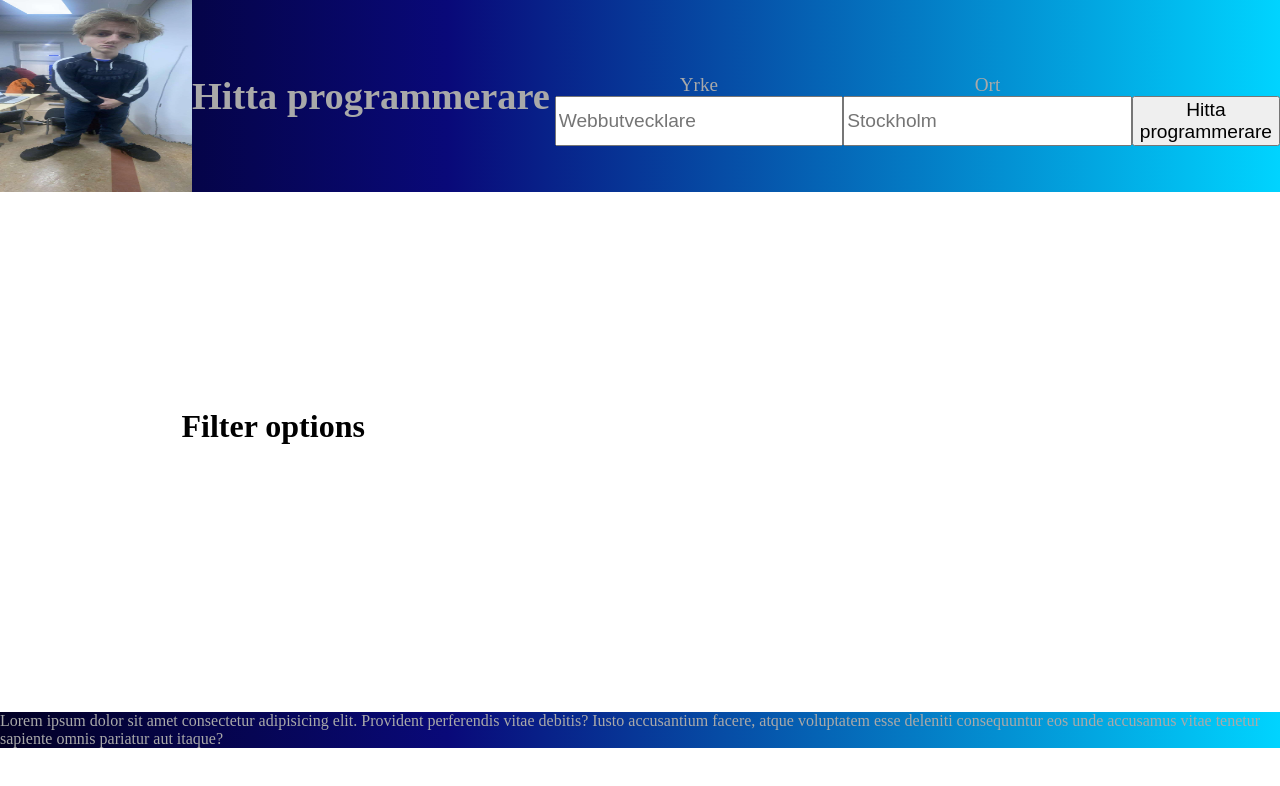
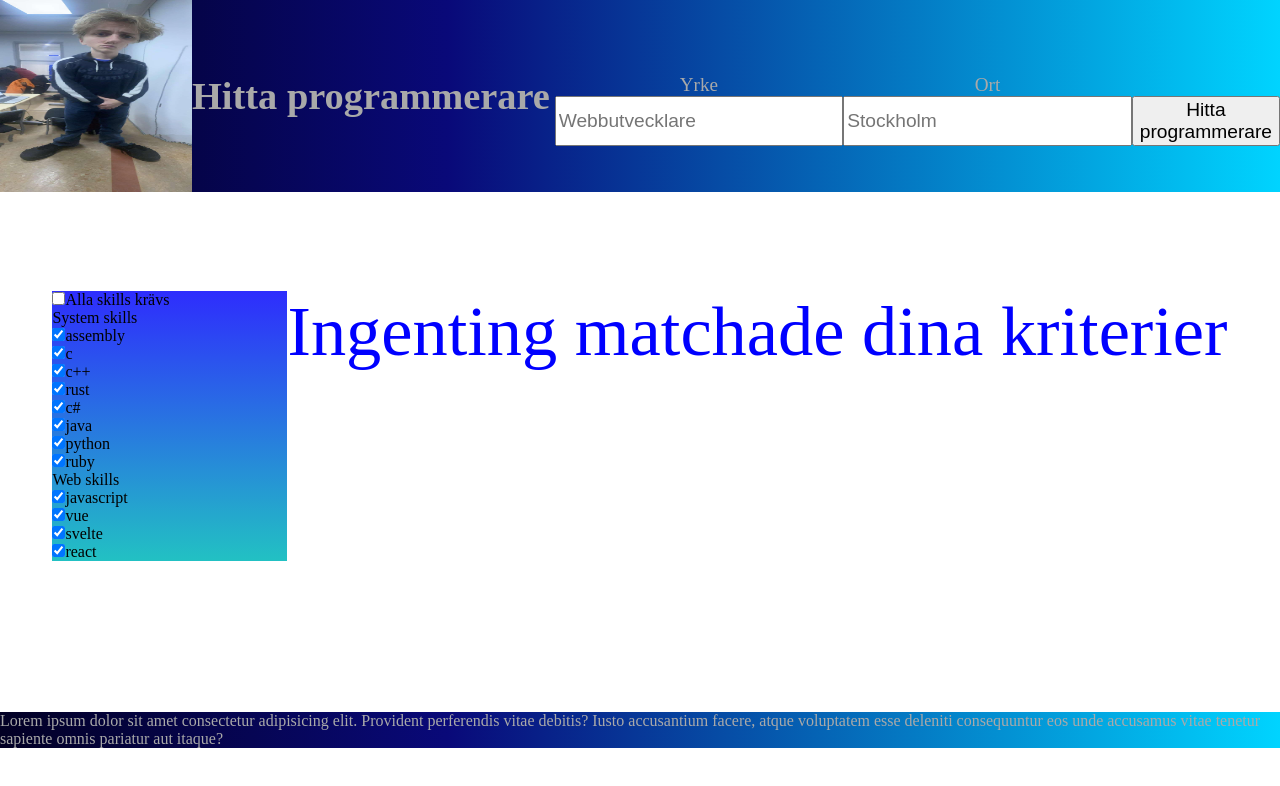
Before and after one commit to sampaixd/HittaProgrammerare, a Vue app: page /search-results/1/1 in a window 1280 px wide. Shown: the top 786 px of the page. Built offline with nearby package versions, Linux system fonts and the light colour scheme.

Commit message:
filter and searchResults work

```diff
--- a/index.html
+++ b/index.html
@@ -13,7 +13,7 @@
 </html>
 
 <style>
-  * { margin: 0 !important; }
+  * { margin: 0}
   #app {
     min-height: 100vh;
     display: grid;
--- a/src/App.vue
+++ b/src/App.vue
@@ -16,10 +16,6 @@ export default {
   methods: {
     Search(yrke, ort) {
       this.$router.replace(`/search-results/${ort}/${yrke}`);
-      // TODO fixa ett smart sätt att transistiona från yrke x och ort Y
-      // till att ha en meny på filterade resultat, bestäm vilken data
-      // som ska skickas till filterade menyn, vart filtreringen sker
-      // samt hur allting tas till SearchResults.vue
     }
 
   }
--- a/src/SearchResults.vue
+++ b/src/SearchResults.vue
@@ -1,20 +1,26 @@
 <script setup>
 import { data } from './store.js';
+import FilterTable from './components/FilterTable.vue';
 </script>
 
 <template>
     <div class="body">
-        <div>
-            <h1>Filter options</h1>
+        <div class="filterTable">
+            <FilterTable @skillChanged="filterSkill" @priceChanged="filterPrice"
+                @allSkillsRequiredSwitch="allSkillsRequiredSwitch" />
         </div>
-        <div>
+        <div v-if="programmerare.length > 0">
             <div v-for="prog in programmerare" class="programmerare">
-                <span>namn: {{  prog.name  }}</span>
-                <span> yrke: {{  prog.yrke  }}</span>
-                <span> ort: {{  prog.ort  }}</span>
-                <span> skills: <span v-for="skill in prog.skills"> {{  skill + ", "  }}</span></span>
+                <span>namn: {{ prog.name }}</span>
+                <span> yrke: {{ prog.yrke }}</span>
+                <span> ort: {{ prog.ort }}</span>
+                <span> skills: <span v-for="skill in prog.skills"> {{ skill + ", " }}</span></span>
+                <span>pris: {{ prog.price }} kr/mån</span>
                 <span> om oss: {{ prog.aboutUs }}</span>
             </div>
+        </div>
+        <div v-else class="emptyList">
+            <span>Ingenting matchade dina kriterier</span>
         </div>
     </div>
 </template>
@@ -25,8 +31,21 @@ export default {
             loading: false,
             yrke: "",
             ort: "",
-            selectedSkills: ["assembly", "c", "c++", "rust", "c#", "java", "python", "javascript", "ruby"],
+            selectedSkills:
+                ["assembly",
+                    "c",
+                    "c++",
+                    "rust",
+                    "c#",
+                    "java",
+                    "python",
+                    "ruby",
+                    "javascript",
+                    "vue",
+                    "svelte",
+                    "react"],
             price: 100000000,
+            isAllSkillsRequired: false,
             programmerare: []
         }
     },
@@ -37,12 +56,36 @@ export default {
                 this.yrke = toParams.ort;   // for some reason they are swapped, might look into this later
                 this.ort = toParams.yrke;
                 console.log(toParams.yrke);
-                this.programmerare = data.getFilteredResults(this.yrke, this.ort, this.selectedSkills, this.price, false);
+                this.updateList();
                 console.log(this.programmerare);
             });
     },
     methods: {
+        filterSkill(selectedSkill) {
 
+            let selectedSkillIndex = this.selectedSkills.indexOf(selectedSkill);
+            if (selectedSkillIndex === -1) {
+                this.selectedSkills.push(selectedSkill);
+            } else {
+                this.selectedSkills.splice(selectedSkillIndex, 1);
+            }
+            this.updateList();
+        },
+
+        filterPrice(newPrice) {
+            this.price = newPrice;
+            this.updateList();
+        },
+        allSkillsRequiredSwitch() {
+            console.log("yo 3")
+            this.isAllSkillsRequired = !this.isAllSkillsRequired;
+            this.updateList();
+        },
+        updateList() {
+            console.log("yo 4");
+            this.programmerare = data.getFilteredResults(this.yrke, this.ort, this.selectedSkills, this.price, this.isAllSkillsRequired);
+            console.log("yo 5");
+        }
     }
 
 }
@@ -53,5 +96,26 @@ export default {
     grid-template-columns: 1fr 4fr;
 }
 
-.programmerare {}
+.filterTable{
+    background: rgb(34,193,195);
+background: linear-gradient(0deg, rgba(34,193,195,1) 0%, rgba(46,45,253,1) 100%);
+}
+.programmerare {
+    padding: 1.5rem;
+    margin: 1.5rem;
+    display: grid;
+    grid-template-columns: 1fr 1fr 1fr;
+    grid-template-rows: 1fr 2fr;
+    border-style: solid;
+    border-width: 5px;
+    border-color: blue;
+    border-radius: 10px;
+    box-shadow: 5px 5px 20px 0px blue;
+    font-size: 1.5vw;
+}
+.emptyList{
+    font-size: 5.5vw;
+    color: blue;
+}
+
 </style>
--- /dev/null
+++ b/src/components/FilterSkills.vue
@@ -0,0 +1,60 @@
+<script setup>
+import { data } from '../store.js'
+</script>
+
+<template>
+    <div>
+        <div>
+            <input type="checkbox" @click="allSkillsRequiredSwitch">
+            <span>Alla skills krävs</span>
+        </div>
+        <span>System skills</span>
+        <div v-for="skill in systemSkills">
+            <input type="checkbox" checked @click="filterSkill(skill)">
+            <span>{{ skill }}</span>
+        </div>
+        <span>Web skills</span>
+        <div v-for="skill in webSkills">
+            <input type="checkbox" checked @click="filterSkill(skill)">
+            <span>{{ skill }}</span>
+        </div>
+    </div>
+</template>
+<script>
+export default {
+    data() {
+        return {
+            systemSkills: [
+                "assembly",
+                "c",
+                "c++",
+                "rust",
+                "c#",
+                "java",
+                "python",
+                "ruby"
+            ],
+            webSkills: [
+                "javascript",
+                "vue",
+                "svelte",
+                "react",
+            ]
+        }
+    },
+    methods: {
+        filterSkill(selectedSkill) {
+            this.$emit("skillChanged", selectedSkill);
+        },
+        allSkillsRequiredSwitch() {
+            this.$emit("allSkillsRequiredSwitch");
+        }
+    }
+}
+</script>
+<style scoped>
+span {
+}
+input {
+}
+</style>
--- /dev/null
+++ b/src/components/FilterTable.vue
@@ -0,0 +1,28 @@
+<script setup>
+
+import FilterSkills from './filterSkills.vue';
+</script>
+<template>
+    <div>
+        <FilterSkills @skillChanged="skillChanged" @allSkillsRequiredSwitch="allSkillsRequredSwitch"/>
+    </div>
+</template>
+<script>
+export default {
+    methods: {
+        skillChanged(changedSkill) {
+            this.$emit("skillChanged", changedSkill);
+        },
+        allSkillsRequredSwitch(){
+            this.$emit("allSkillsRequiredSwitch");
+        },
+        priceChanged(changedPrice){
+            this.$emit("priceChanged", changedPrice);
+        }
+
+    }
+}
+</script>
+<style>
+
+</style>
--- a/src/store.js
+++ b/src/store.js
@@ -3,7 +3,7 @@ import { reactive } from "vue";
 
 
 
-export const data = reactive ({
+export const data = reactive({
     programmerare: [
         {
             name: "Sampas system",
@@ -43,21 +43,21 @@ export const data = reactive ({
     addReview(programmerareName, rating, reviewText) {
 
         let index = 0;
-        try{
+        try {
             index = this.findProgrammerareIndex(programmerareName);
         }
-        catch (ReferenceError){
+        catch (ReferenceError) {
             return;
         }
         this.programmerare[index].reviews.push(rating, reviewText);
     },
 
-    calculateReviewScore(programmerareName){
+    calculateReviewScore(programmerareName) {
         let index = 0;
-        try{
+        try {
             index = this.findProgrammerareIndex(programmerareName);
         }
-        catch (ReferenceError){
+        catch (ReferenceError) {
             return;
         }
         let totalScore = 0;
@@ -72,7 +72,7 @@ export const data = reactive ({
 
     findProgrammerareIndex(programmerareName) {
         reviewedProgrammerareIndex = this.programmerare.indexOf(programmerareName);
-        if (reviewedProgrammerareIndex === -1){
+        if (reviewedProgrammerareIndex === -1) {
             console.error("review error: programmerare does not exist");
             throw new ReferenceError;
         }
@@ -80,8 +80,8 @@ export const data = reactive ({
     },
 
     getFilteredResults(yrke, ort, skills, price, isAllSkillsRequired) {
-
-        if (isAllSkillsRequired){
+        if (isAllSkillsRequired) {
+            console.log("all skills");
             return this.programmerare.filter((element) =>
                 element.yrke === yrke.toLowerCase() &&
                 element.ort === ort.toLowerCase() &&
@@ -89,7 +89,8 @@ export const data = reactive ({
                 element.price <= price
             );
         }
-        else{
+        else {
+            console.log("en skill");
             return this.programmerare.filter((element) =>
                 element.yrke === yrke.toLowerCase() &&
                 element.ort === ort.toLowerCase() &&
@@ -97,13 +98,14 @@ export const data = reactive ({
                 element.price <= price
             );
         }
+
     },
 
-    filterOneSkillRequired(progSkills, selectedSkills){
+    filterOneSkillRequired(progSkills, selectedSkills) {
+        console.log("i en skill algoritm");
         let foundSkill = false;
         progSkills.some((skill) => {
-            console.log(selectedSkills.includes(skill));
-            if (selectedSkills.includes(skill)){
+            if (selectedSkills.includes(skill)) {
                 foundSkill = true;
                 return true;
             }
@@ -114,14 +116,16 @@ export const data = reactive ({
         return false;
     },
 
-    filterAllSkillsRequired(progSkills, selectedSkills){
+    filterAllSkillsRequired(progSkills, selectedSkills) {
+        console.log("i all skills algoritm");
         let foundMissingSkill = false;
-        progSkills.some((skill) => {
-            if (!selectedSkills.includes(skill)){
+        selectedSkills.some((skill) => {
+            if ((progSkills.includes(skill)) === false) {
                 foundMissingSkill = true;
                 return true;
             }
         });
+        console.log(foundMissingSkill);
         if (foundMissingSkill) {
             return false;
         }
```
Lines whose indentation alone changed are shown as unchanged.
